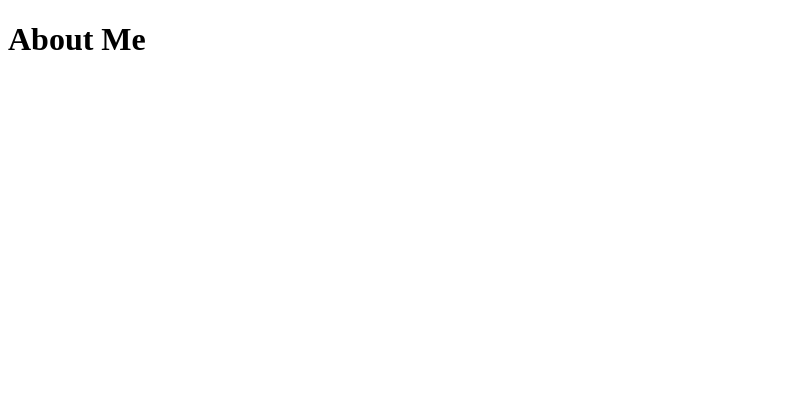
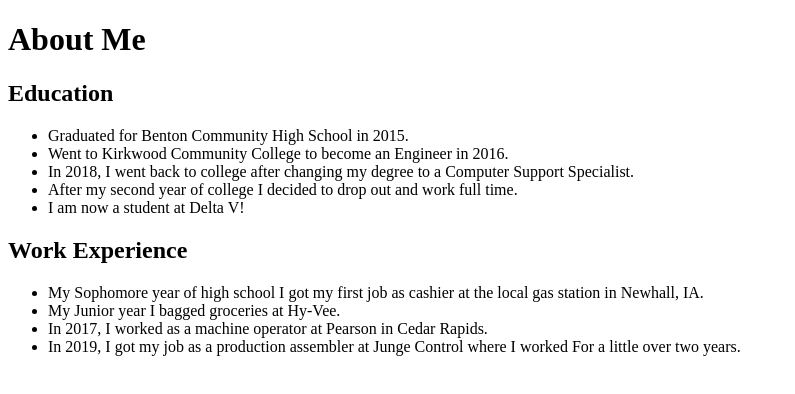
Before and after one commit to JSchnoebe/AboutMe, a plain HTML site: page aboutMe.html in a window 1280 px wide. Shown: the whole page, without its empty margins (0-795 px from the left). Drawn offline with Linux system fonts and the light colour scheme.

Commit message:
added education and work experience in aboutMe page

```diff
--- a/aboutMe.html
+++ b/aboutMe.html
@@ -13,6 +13,24 @@
         <header>
             <h1>About Me</h1>
         </header>
+        <h2>Education</h2>
+    <ul class="MyEducation">
+        <li>Graduated for Benton Community High School in 2015.</li>
+        <li>Went to Kirkwood Community College to become an Engineer in 2016.</li>
+        <li>In 2018, I went back to college after changing my degree to a Computer Support Specialist.</li>
+        <li>After my second year of college I decided to drop out and work full time.</li>
+        <li>I am now a student at Delta V!</li>
+    </ul>
+        <h2>Work Experience</h2>
+    <ul class="MyWork">
+        <li>My Sophomore year of high school I got my first job as cashier at the local gas station in Newhall, IA.</li>
+        <li>My Junior year I bagged groceries at Hy-Vee.</li>
+        <li>In 2017, I worked as a machine operator at Pearson in Cedar Rapids.</li>
+        <li>In 2019, I got my job as a production assembler at Junge Control where I worked For a little over two years.</li>
+    </ul>
+
+
+
 
         <script src="" async defer></script>
     </body>
```
